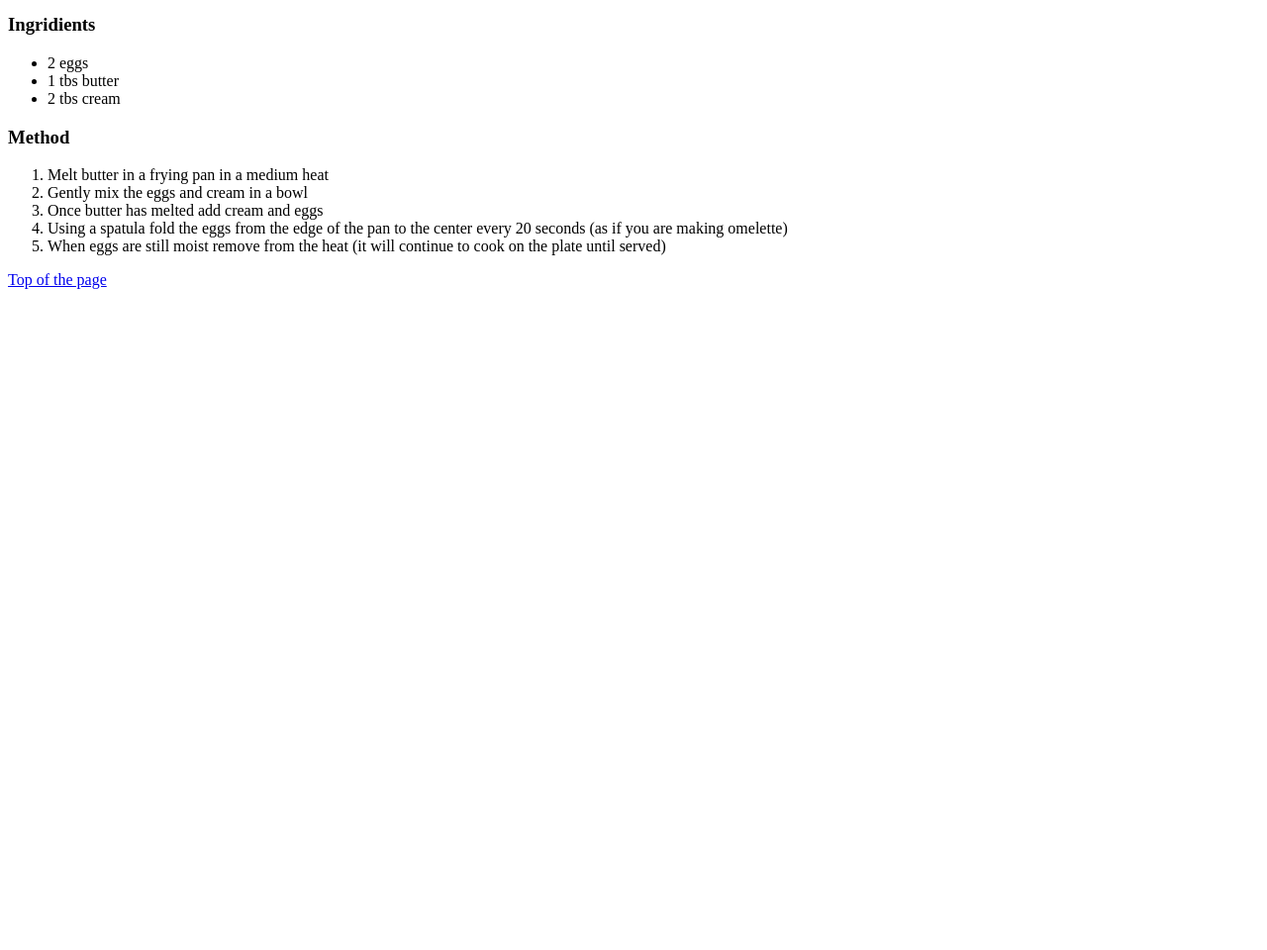
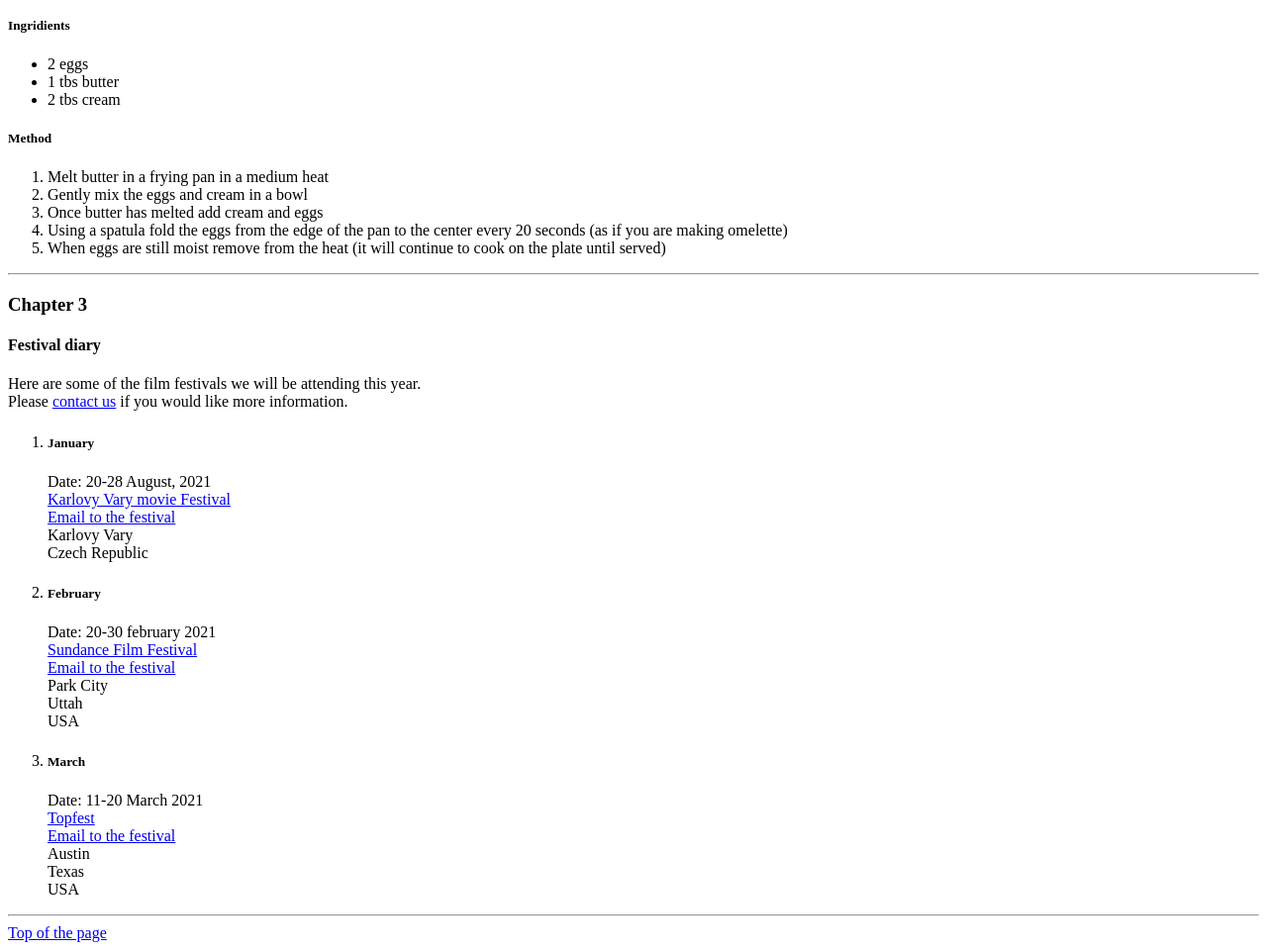
Before and after one commit to nautjay/Git_test, a plain HTML site: page BookStory.html in a window 1280 px wide. Shown: the part 521-1481 px from the top of the page at 99% size. Before the commit the page ends 821 px from the top, so only its background shows below. Drawn offline with Linux system fonts and the light colour scheme.

Commit message:
prague.jpg and edit BookStory.html and edit index.html

```diff
--- a/BookStory.html
+++ b/BookStory.html
@@ -34,13 +34,13 @@
         <h3>Chapter 2</h3>
         <h4>Recipe For Scrambled Eggs</h4>
         <p>Eggs are one of my favorite foods. Here is a recipe for deliciously rich scrambled eggs.</p>
-        <h3>Ingridients</h3>
+        <h5>Ingridients</h5>
         <ul>
             <li>2 eggs</li>
             <li>1 tbs butter</li>
             <li>2 tbs cream</li>
         </ul>
-        <h3>Method</h3>
+        <h5>Method</h5>
             <ol>
                 <li>Melt butter in a frying pan in a medium heat</li>
                 <li>Gently mix the eggs and cream in a bowl</li>
@@ -48,6 +48,54 @@
                 <li>Using a spatula fold the eggs from the edge of the pan to the center every 20 seconds (as if you are making omelette)</li>
                 <li>When eggs are still moist remove from the heat (it will continue to cook on the plate until served)</li>
             </ol>
+            <hr>
+        <h3>Chapter 3</h3>
+        <h4>Festival diary</h4>
+        <p>Here are some of the film festivals we will be attending this year. <br>
+           Please <a href="index.html#contacts">contact us</a> if you would like more information.
+        </p>
+        <ol>
+            <li>
+         <h5>
+            January
+         </h5>
+            </li>
+         <p>
+            Date: 20-28 August, 2021 <br>
+            <a href="https://www.kviff.com/en/homepage" target="_blank">Karlovy Vary movie Festival</a> <br>
+            <a href="mailto:festival@kviff.com">Email to the festival</a> <br>
+            Karlovy Vary <br>
+             Czech Republic
+         </p>
+         <li>
+             <h5>
+                 February
+             </h5>
+         </li>
+         <p>
+             Date: 20-30 february 2021 <br>
+             <a href="https://www.kviff.com/en/homepage" target="_blank">Sundance Film Festival</a> <br>
+             <a href="maito:festival@kviff.com">Email to the festival</a> <br>
+             Park City <br>
+             Uttah <br>
+             USA
+         </p>
+         <li>
+             <h5>
+                 March
+             </h5>
+         </li>
+         <p>
+             Date: 11-20 March 2021 <br>
+             <a href="https://www.kviff.com/en/homepage" target="_blank">Topfest</a> <br>
+             <a href="maito:festival@kviff.com">Email to the festival</a> <br>
+             Austin <br>
+             Texas <br>
+             USA
+         </p>
+        </ol>
+        <hr>
+
             <a href="#top">Top of the page</a>
     </body>
 </html>
```
Also changed, not shown: index.html (+2 -1 lines), prague.jpg (added).
